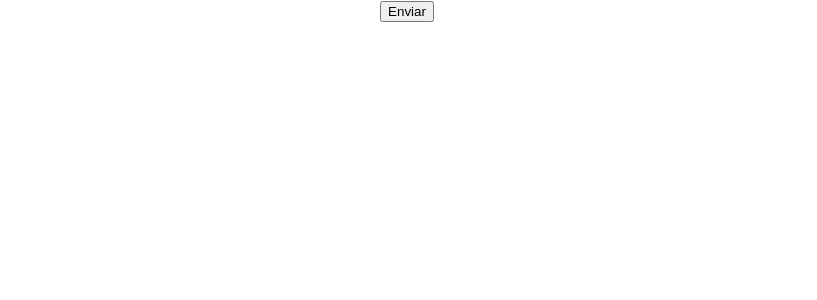
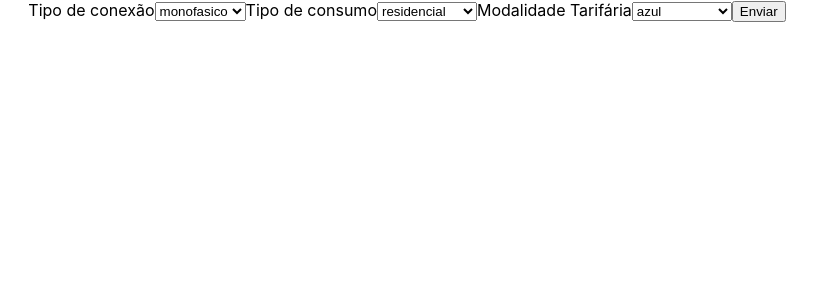
Before and after one commit to marcelamchdo/lemon-energia-test, a React (Create React App) app in the folder client/: page / in a window 1280 px wide. Shown: the top 300 px of the page, without its empty margins (233-1050 px from the left). Built offline with nearby package versions, Linux system fonts and the light colour scheme.

Commit message:
feat: adding options in frontend

```diff
--- a/client/src/App.js
+++ b/client/src/App.js
@@ -1,5 +1,6 @@
 import './App.css';
 import post from './api'
+import Form from './components/Form';
 
 function App() {
 
@@ -26,6 +27,7 @@ function App() {
 
   return (
     <div className="App">
+      <Form />
       <button
       type='button'
       onClick={ () => post(obj)}>
--- /dev/null
+++ b/client/src/components/Form.js
@@ -0,0 +1,54 @@
+import React, { useState } from 'react';
+
+// numeroDoDocumento: "14041737706",
+// tipoDeConexao: "bifasico",
+// classeDeConsumo: "comercial",
+// modalidadeTarifaria: "branca",
+// historicoDeConsumo: [
+//   3878,
+//   9760,
+//   5976,
+//   2797,
+//   2483,
+//   5731,
+//   7538,
+//   4392,
+//   7859,
+//   4160,
+//   6941,
+//   4597
+// ]
+
+const Form = () => {
+  const [connection, setConnection] = useState('monofasico');
+  const [consumption, setConsumption] = useState('residencial');
+  const [fee, setFee] = useState('azul');
+
+  const options = (obj) => (<option value={obj}>{obj}</option>)
+
+
+  return (
+  <>
+  Tipo de conexão
+  <select
+    value = {connection}
+    onChange = {({ target }) => setConnection(target.value) }>
+    {['monofasico', 'bifasico', 'trifasico'].map((el) => options(el))}
+  </select>
+  Tipo de consumo
+  <select
+    value = {consumption}
+    onChange = {({ target }) => setConsumption(target.value) }>
+    {['residencial', 'industrial', 'comercial', 'rural', 'poderPublico'].map((el) => options(el))}
+  </select>
+  Modalidade Tarifária
+  <select
+    value = {fee}
+    onChange = {({ target }) => setFee(target.value) }>
+    {['azul', 'branca', 'verde', 'convencional'].map((el) => options(el))}
+  </select>
+  </>
+  )
+}
+
+export default Form;
```
